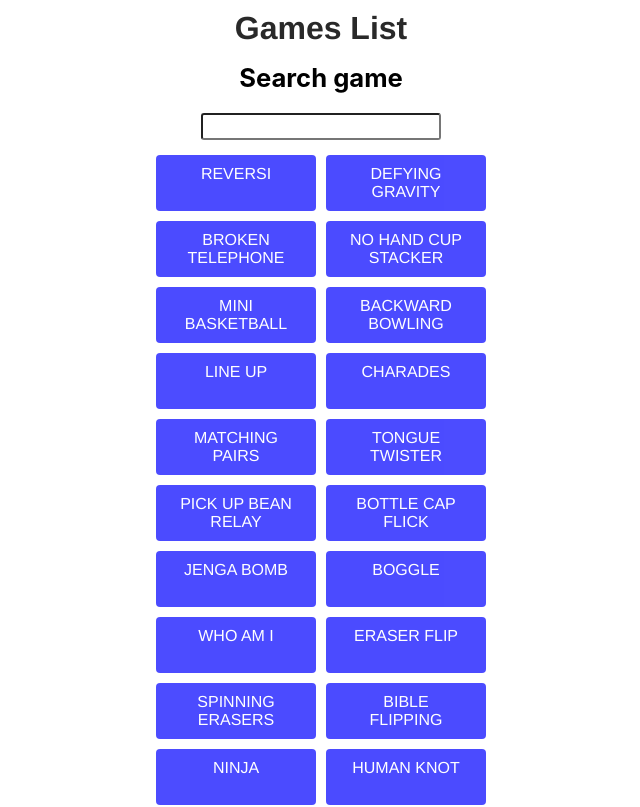
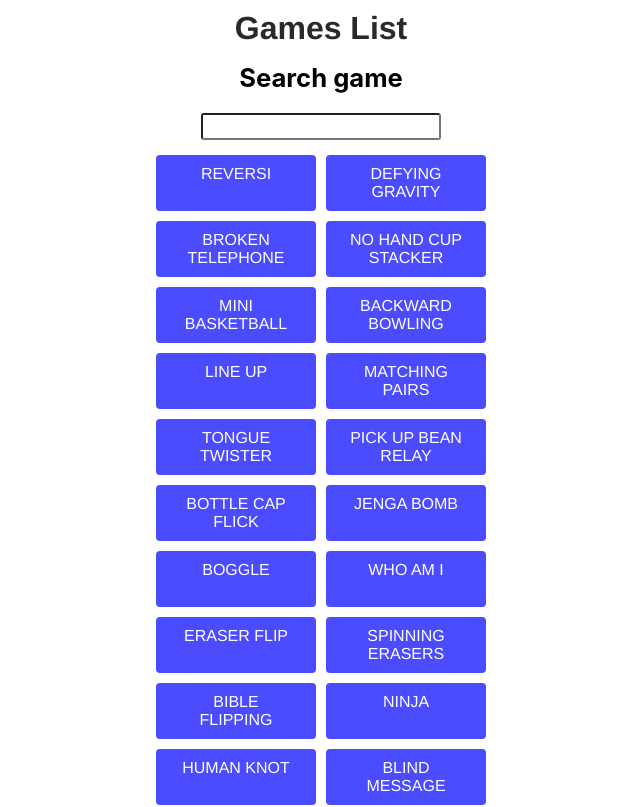
Before and after one commit to JonathanSohWeiWen/kj-fun-day, a React (Create React App) app: page /#/ in a window 1280 px wide. Shown: the top 807 px of the page, without its empty margins (319-959 px from the left). Built offline with nearby package versions, Linux system fonts and the light colour scheme.

Commit message:
add more examples

```diff
--- a/src/constants/games.ts
+++ b/src/constants/games.ts
@@ -172,23 +172,26 @@
     instructions: [
       "Line up according to the criteria the game master sets out",
       "The faster you complete each task, the more points you will receive",
+      "Time limit of 5 minutes",
     ],
     pointSystem: { upperPrimary: "20 points for every task cleared" },
+    examples:
+      "Name alphabetically, height, number of siblings - can play around with age gap, birth position, etc, School name alphabetically, Birthday",
   },
-  {
-    name: "Charades",
-    requiresFacilitator: false,
-    description:
-      "Children are supposed to guess the word/phrase based on everyone's action.",
-    instructions: [
-      "Guesser goes and sits on a chair opposite the rest of the group.",
-      "Another member of the group (displayer) will hold up the word above the guesser’s head.",
-      "Group acts out the word/phrase.",
-      "Once guessed/skipped, guesser becomes the new displayer and a new child becomes the guesser.",
-      "Time limit of 5 minutes",
-    ],
-    pointSystem: { upperPrimary: "5 points for every correct guess" },
-  },
+  // {
+  //   name: "Charades",
+  //   requiresFacilitator: false,
+  //   description:
+  //     "Children are supposed to guess the word/phrase based on everyone's action.",
+  //   instructions: [
+  //     "Guesser goes and sits on a chair opposite the rest of the group.",
+  //     "Another member of the group (displayer) will hold up the word above the guesser’s head.",
+  //     "Group acts out the word/phrase.",
+  //     "Once guessed/skipped, guesser becomes the new displayer and a new child becomes the guesser.",
+  //     "Time limit of 5 minutes",
+  //   ],
+  //   pointSystem: { upperPrimary: "5 points for every correct guess" },
+  // },
   {
     name: "Matching Pairs",
     requiresFacilitator: false,
@@ -424,8 +427,10 @@
     ],
     pointSystem: {
       upperPrimary:
-        "Starts with 100 points, -2 points for every wrong character",
+        "Starts with 100 points, -2 points for every wrong character. For every correct symbol at the end +5 points",
     },
+    examples:
+      "Why this teacher make us do such weird things. I very good at texting blindly. xp ^@*%$&*\nWah teacher ask us to do this very difficult. I think very hard to get everything correct! :O @^&*#",
   },
   {
     name: "Five stones",
```
